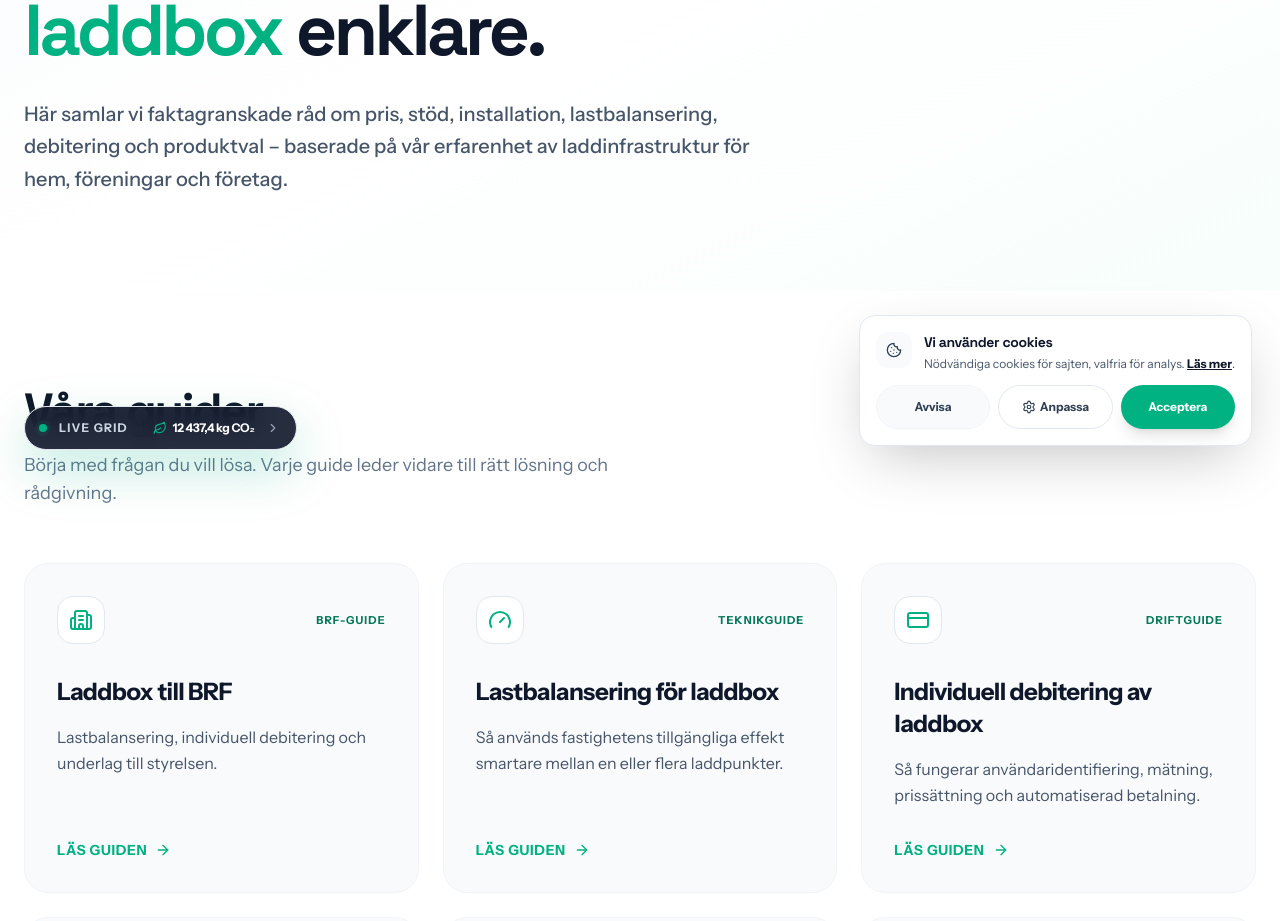
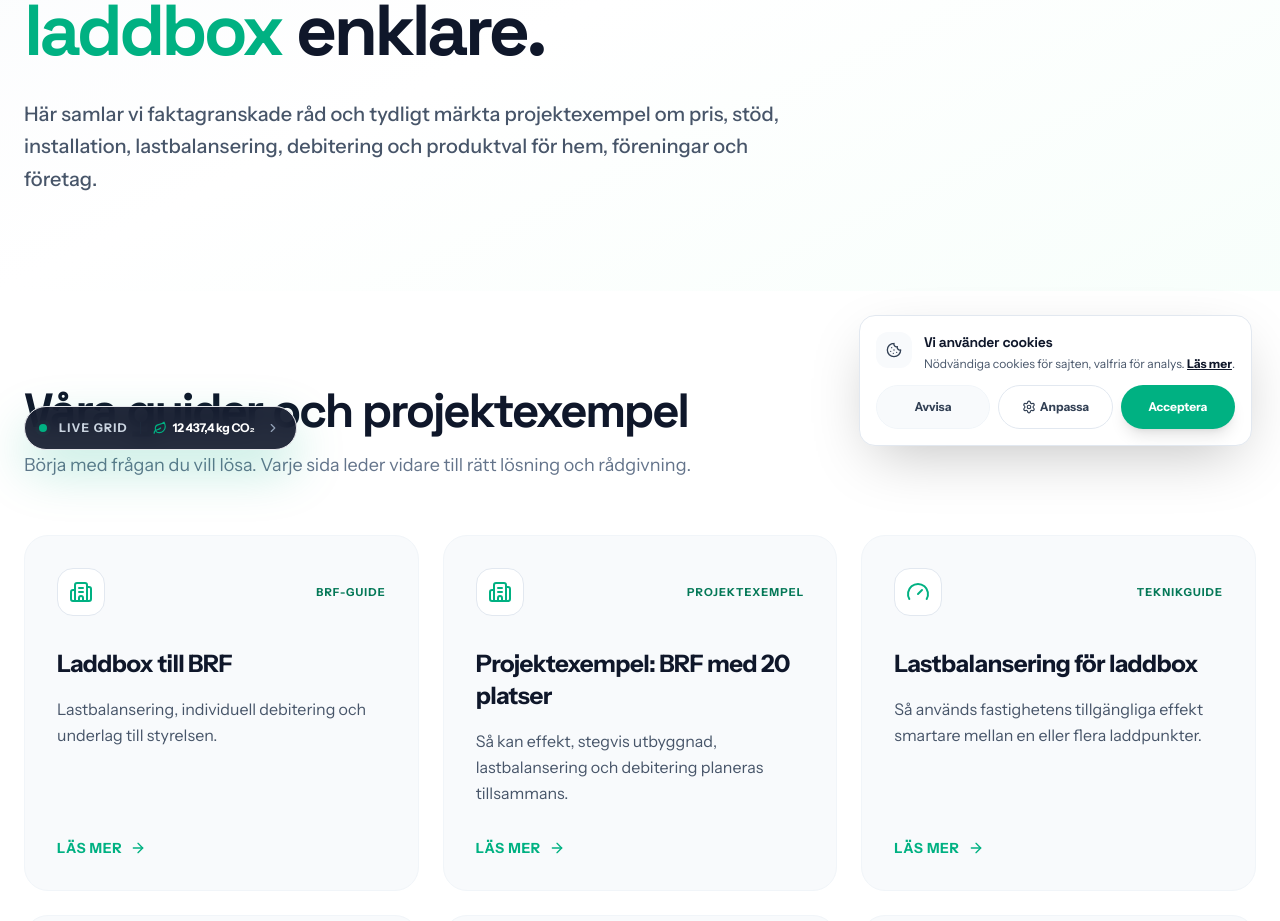
Before and after one commit to RavveFix/Clean-Charge-hemsida, a Next.js app: page /kunskap in a window 1280 px wide. Shown: the part 326-1247 px from the top of the page. Built offline with nearby package versions, Linux system fonts and the light colour scheme; no server answers.

Commit message:
SEO: add BRF project example to knowledge hub

```diff
--- a/app/kunskap/page.tsx
+++ b/app/kunskap/page.tsx
@@ -9,13 +9,13 @@ import { openGraphBase, openGraphImages } from '@/lib/seo';
 export const metadata: Metadata = {
   title: 'Kunskapsbank – Guider om Laddboxar',
   description:
-    'Guider från Clean Charges laddexperter: priser, bidrag, lastbalansering, individuell debitering och planering av laddbox för villa, BRF, samfällighet och företag.',
+    'Guider och projektexempel från Clean Charge: priser, bidrag, lastbalansering, individuell debitering och planering av laddbox för villa, BRF, samfällighet och företag.',
   alternates: { canonical: 'https://www.cleancharge.se/kunskap' },
   openGraph: {
     ...openGraphBase,
     title: 'Kunskapsbank – Guider om laddboxar | Clean Charge AB',
     description:
-      'Praktiska och faktagranskade guider om kostnader, bidrag, lastbalansering, debitering och val av laddbox.',
+      'Praktiska guider och projektexempel om kostnader, bidrag, lastbalansering, debitering och val av laddbox.',
     url: 'https://www.cleancharge.se/kunskap',
     images: openGraphImages(
       'Clean Charges kunskapsbank — guider om laddboxar, priser och bidrag',
@@ -30,6 +30,13 @@ const guides = [
     title: 'Laddbox till BRF',
     description: 'Lastbalansering, individuell debitering och underlag till styrelsen.',
     label: 'BRF-guide',
+    icon: Building2,
+  },
+  {
+    href: '/projektexempel-brf-laddning',
+    title: 'Projektexempel: BRF med 20 platser',
+    description: 'Så kan effekt, stegvis utbyggnad, lastbalansering och debitering planeras tillsammans.',
+    label: 'Projektexempel',
     icon: Building2,
   },
   {
@@ -106,13 +113,13 @@ export default function KnowledgePage() {
           <div className="max-w-4xl">
             <Breadcrumbs items={[{ name: 'Kunskapsbank', href: '/kunskap' }]} variant="light" />
             <p className="text-sm font-black uppercase tracking-[0.25em] text-[#00b182] mb-6">
-              Kunskap från verkliga laddprojekt
+              Kunskap från laddprojekt
             </p>
             <h1 className="text-5xl md:text-6xl lg:text-7xl font-black text-slate-900 tracking-tighter leading-[1.03] mb-8">
               Guider som gör valet av <span className="text-[#00b182]">laddbox</span> enklare.
             </h1>
             <p className="text-xl text-slate-600 font-medium leading-relaxed max-w-3xl">
-              Här samlar vi faktagranskade råd om pris, stöd, installation, lastbalansering, debitering och produktval – baserade på vår erfarenhet av laddinfrastruktur för hem, föreningar och företag.
+              Här samlar vi faktagranskade råd och tydligt märkta projektexempel om pris, stöd, installation, lastbalansering, debitering och produktval för hem, föreningar och företag.
             </p>
           </div>
         </div>
@@ -121,10 +128,10 @@ export default function KnowledgePage() {
       <section className="py-24 bg-white" aria-labelledby="guides-heading">
         <div className="max-w-7xl mx-auto px-6">
           <h2 id="guides-heading" className="text-4xl md:text-5xl font-black text-slate-900 tracking-tighter mb-4">
-            Våra guider
+            Våra guider och projektexempel
           </h2>
           <p className="text-lg text-slate-500 mb-14 max-w-2xl">
-            Börja med frågan du vill lösa. Varje guide leder vidare till rätt lösning och rådgivning.
+            Börja med frågan du vill lösa. Varje sida leder vidare till rätt lösning och rådgivning.
           </p>
           <div className="grid md:grid-cols-2 lg:grid-cols-3 gap-6">
             {guides.map(({ href, title, description, label, icon: Icon }) => (
@@ -138,7 +145,7 @@ export default function KnowledgePage() {
                 <h3 className="text-2xl font-black text-slate-900 tracking-tight mb-4">{title}</h3>
                 <p className="text-slate-600 leading-relaxed mb-8 flex-grow">{description}</p>
                 <Link href={href} className="inline-flex items-center gap-2 text-sm font-black uppercase tracking-wider text-[#00b182]">
-                  Läs guiden <ArrowRight className="w-4 h-4" aria-hidden="true" />
+                  Läs mer <ArrowRight className="w-4 h-4" aria-hidden="true" />
                 </Link>
               </article>
             ))}
```
